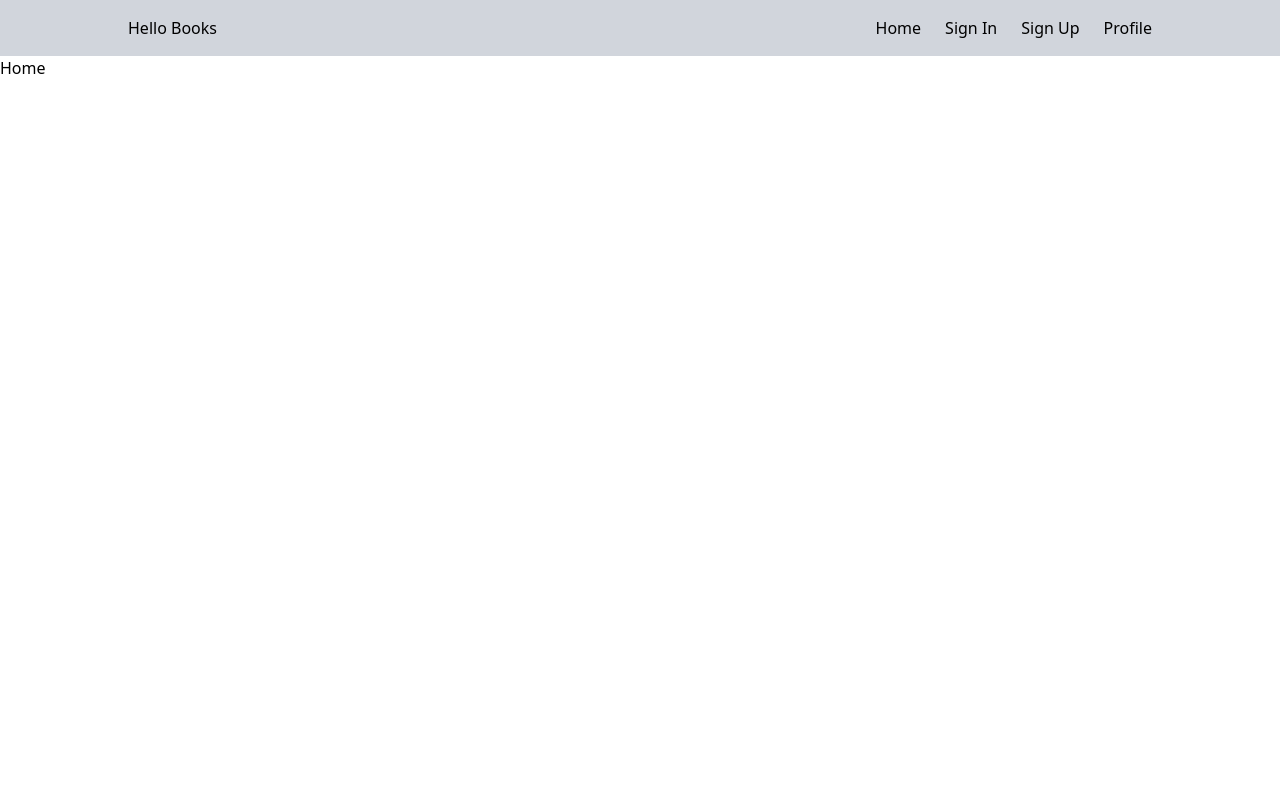
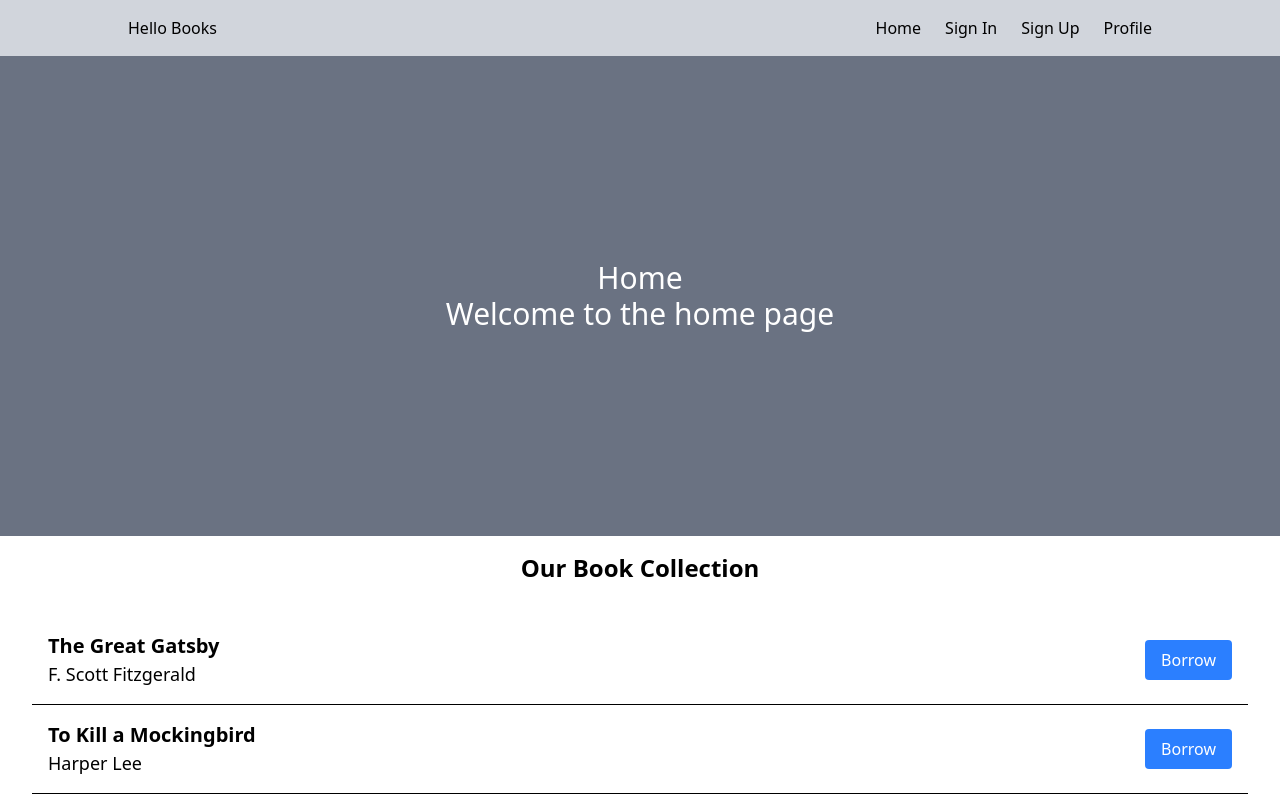
Before and after one commit to DolenDeori/Online_LMS_IBM, a React (Vite) app in the folder frontend/: page / in a window 1280 px wide. Shown: the top 800 px of the page. Built offline with nearby package versions, Linux system fonts and the light colour scheme.

Commit message:
feat: add book collection display to Home component

```diff
--- /dev/null
+++ b/frontend/src/constants/index.ts
@@ -0,0 +1,162 @@
+export const books = [
+  {
+    id: 1,
+    title: "The Great Gatsby",
+    author: "F. Scott Fitzgerald",
+    publishDate: "1925-04-10",
+    pages: 180,
+    available: true,
+  },
+  {
+    id: 2,
+    title: "To Kill a Mockingbird",
+    author: "Harper Lee",
+    publishDate: "1960-07-11",
+    pages: 281,
+    available: false,
+  },
+  {
+    id: 3,
+    title: "1984",
+    author: "George Orwell",
+    publishDate: "1949-06-08",
+    pages: 328,
+    available: true,
+  },
+  {
+    id: 4,
+    title: "Pride and Prejudice",
+    author: "Jane Austen",
+    publishDate: "1813-01-28",
+    pages: 279,
+    available: true,
+  },
+  {
+    id: 5,
+    title: "The Catcher in the Rye",
+    author: "J.D. Salinger",
+    publishDate: "1951-07-16",
+    pages: 214,
+    available: false,
+  },
+  {
+    id: 6,
+    title: "Moby-Dick",
+    author: "Herman Melville",
+    publishDate: "1851-10-18",
+    pages: 635,
+    available: true,
+  },
+  {
+    id: 7,
+    title: "War and Peace",
+    author: "Leo Tolstoy",
+    publishDate: "1869-01-01",
+    pages: 1225,
+    available: false,
+  },
+  {
+    id: 8,
+    title: "The Hobbit",
+    author: "J.R.R. Tolkien",
+    publishDate: "1937-09-21",
+    pages: 310,
+    available: true,
+  },
+  {
+    id: 9,
+    title: "Crime and Punishment",
+    author: "Fyodor Dostoevsky",
+    publishDate: "1866-01-01",
+    pages: 430,
+    available: false,
+  },
+  {
+    id: 10,
+    title: "The Lord of the Rings",
+    author: "J.R.R. Tolkien",
+    publishDate: "1954-07-29",
+    pages: 1178,
+    available: true,
+  },
+  {
+    id: 11,
+    title: "Brave New World",
+    author: "Aldous Huxley",
+    publishDate: "1932-08-18",
+    pages: 268,
+    available: true,
+  },
+  {
+    id: 12,
+    title: "Jane Eyre",
+    author: "Charlotte Brontë",
+    publishDate: "1847-10-16",
+    pages: 500,
+    available: false,
+  },
+  {
+    id: 13,
+    title: "Wuthering Heights",
+    author: "Emily Brontë",
+    publishDate: "1847-12-17",
+    pages: 416,
+    available: true,
+  },
+  {
+    id: 14,
+    title: "The Alchemist",
+    author: "Paulo Coelho",
+    publishDate: "1988-01-01",
+    pages: 208,
+    available: false,
+  },
+  {
+    id: 15,
+    title: "The Odyssey",
+    author: "Homer",
+    publishDate: "-800-01-01",
+    pages: 541,
+    available: true,
+  },
+  {
+    id: 16,
+    title: "Les Misérables",
+    author: "Victor Hugo",
+    publishDate: "1862-01-01",
+    pages: 1463,
+    available: false,
+  },
+  {
+    id: 17,
+    title: "Dracula",
+    author: "Bram Stoker",
+    publishDate: "1897-05-26",
+    pages: 418,
+    available: true,
+  },
+  {
+    id: 18,
+    title: "Frankenstein",
+    author: "Mary Shelley",
+    publishDate: "1818-01-01",
+    pages: 280,
+    available: false,
+  },
+  {
+    id: 19,
+    title: "The Picture of Dorian Gray",
+    author: "Oscar Wilde",
+    publishDate: "1890-07-01",
+    pages: 254,
+    available: true,
+  },
+  {
+    id: 20,
+    title: "Anna Karenina",
+    author: "Leo Tolstoy",
+    publishDate: "1878-01-01",
+    pages: 864,
+    available: false,
+  },
+];
--- a/frontend/src/pages/home/Home.tsx
+++ b/frontend/src/pages/home/Home.tsx
@@ -1,5 +1,40 @@
+import { books } from "@/constants";
+
 const Home = () => {
-  return <div>Home</div>;
+  return (
+    <main>
+      <section className="h-[60svh] flex flex-col items-center justify-center bg-gray-500">
+        <h1 className="text-3xl text-white">Home</h1>
+        <p className="text-3xl text-white">Welcome to the home page</p>
+      </section>
+      <section className="p-4 px-8">
+        <h1 className="text-2xl font-semibold text-center">
+          Our Book Collection
+        </h1>
+        <div className="gid grid-cols-1 md:grid-cols-2 lg:grid-cols-3 gap-4 mt-8">
+          {
+            // Show book list
+            books.map((book) => (
+              <div
+                key={book.id}
+                className="flex items-center justify-between p-4 border-b"
+              >
+                <div>
+                  <h2 className="text-xl font-semibold">{book.title}</h2>
+                  <p className="text-lg">{book.author}</p>
+                </div>
+                <div>
+                  <button className="bg-blue-500 text-white px-4 py-2 rounded cursor-pointer">
+                    Borrow
+                  </button>
+                </div>
+              </div>
+            ))
+          }
+        </div>
+      </section>
+    </main>
+  );
 };
 
 export default Home;
```
